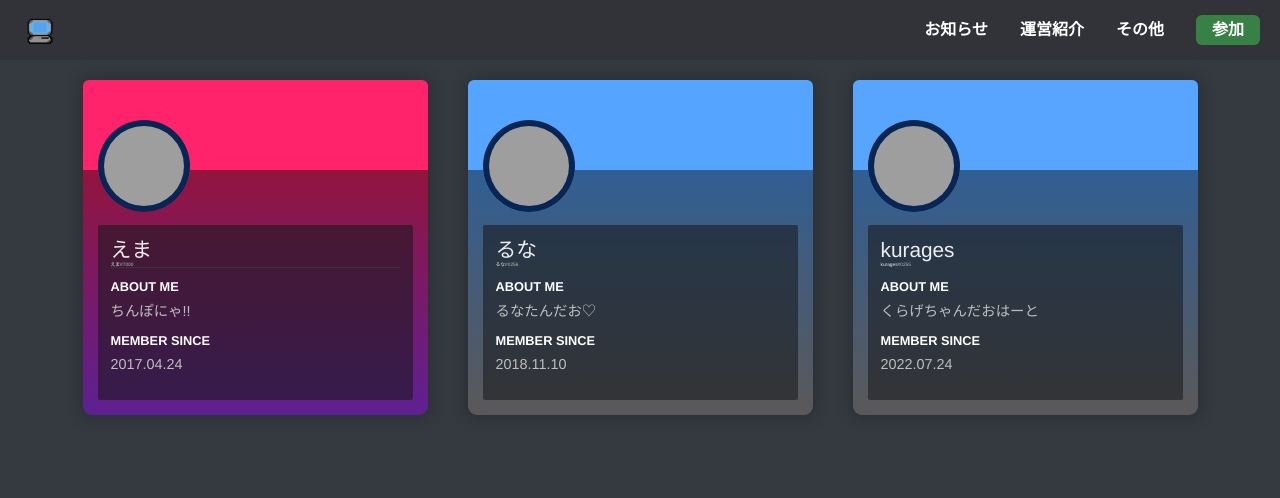
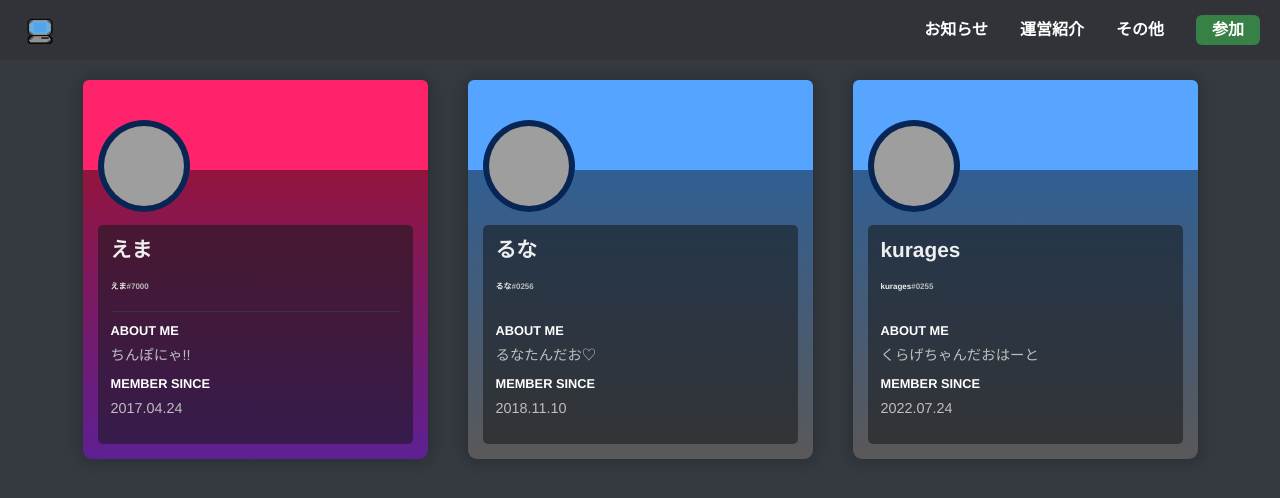
Before and after one commit to pc-com/pc-com.github.io, a Jekyll site: the page built from admin.html, in a window 1280 px wide. Shown: the top 498 px of the page. Built offline with Jekyll 4.4.1, drawn with Linux system fonts in a browser that asks for light colours; grey boxes are pictures that could not be loaded.

Commit message:
Update card.scss

```diff
--- a/_sass/utilities/card.scss
+++ b/_sass/utilities/card.scss
@@ -124,25 +124,31 @@
 
 	.profile-body {
 		background: #18191c;
-		border-radius: 2px;
+		border-radius: 5px;
 		padding: 13px;
 		margin-top: 40px;
 		.displayname {
 			color: #eeeeee;
+			margin-bottom: 20px;
+			font-weight: 600;
 			font-size: 1.3rem;
 			display: flex;
 			flex-direction: row;
 			align-items: center;
+
 			span {
 				color: #b9bbbe;
 			}
 		}
 		.username {
 			color: #eeeeee;
-			font-size: 0.3rem;
+			margin-bottom: 20px;
+			font-weight: 600;
+			font-size: 0.5rem;
+			display: flex;
 			flex-direction: row;
 			align-items: center;
-			display: flex;
+
 			span {
 				color: #b9bbbe;
 			}
```
